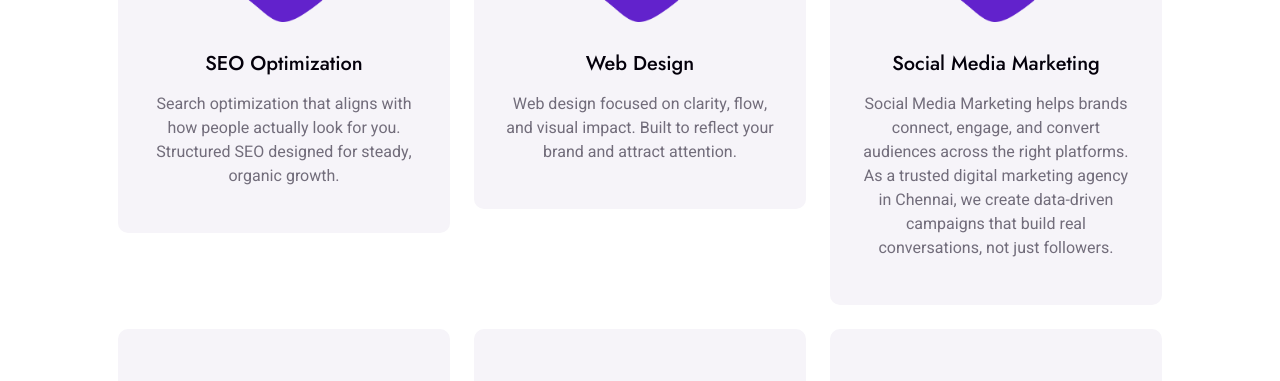
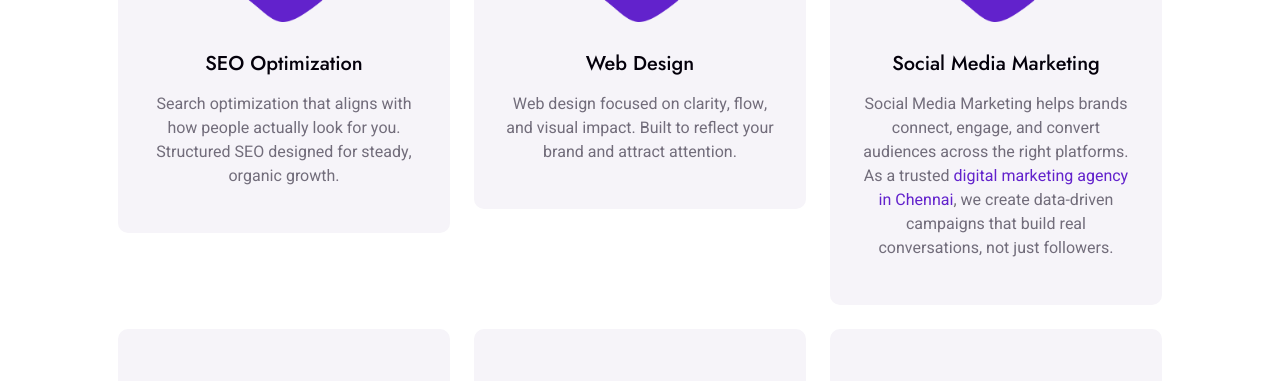
Before and after one commit to Kavins-10/Kavin.digital, a plain HTML site: page index.html in a window 1280 px wide. Shown: the part 3081-3462 px from the top of the page. Drawn offline with nearby package versions, Linux system fonts and the light colour scheme; animation ran at ten frames a second.

Commit message:
Update index.html

```diff
--- a/index.html
+++ b/index.html
@@ -268,7 +268,7 @@ Built to reflect your brand and attract attention.</p>
                             </div>
                             <h5 class="mb-3">Social Media Marketing</h5>
                             <p class="m-0">Social Media Marketing helps brands connect, engage, and convert audiences across the right platforms.
-As a trusted digital marketing agency in Chennai, we create data-driven campaigns that build real conversations, not just followers.</p>
+As a trusted <a href="https://kavin3034.netlify.app/service">digital marketing agency in Chennai</a>, we create data-driven campaigns that build real conversations, not just followers.</p>
                             <a class="btn btn-square" href=""><i class="fa fa-arrow-right"></i></a>
                         </div>
                     </div>
```
